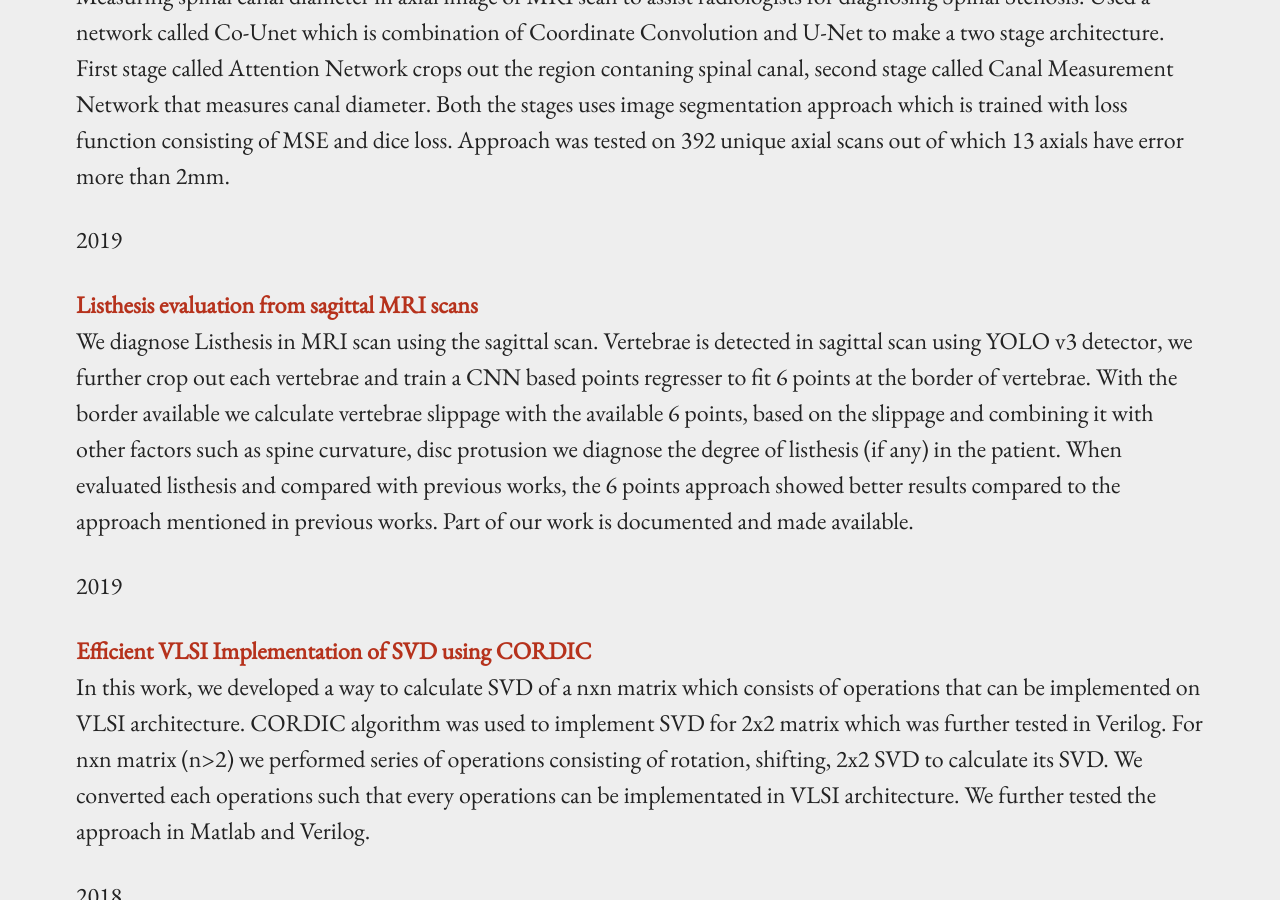
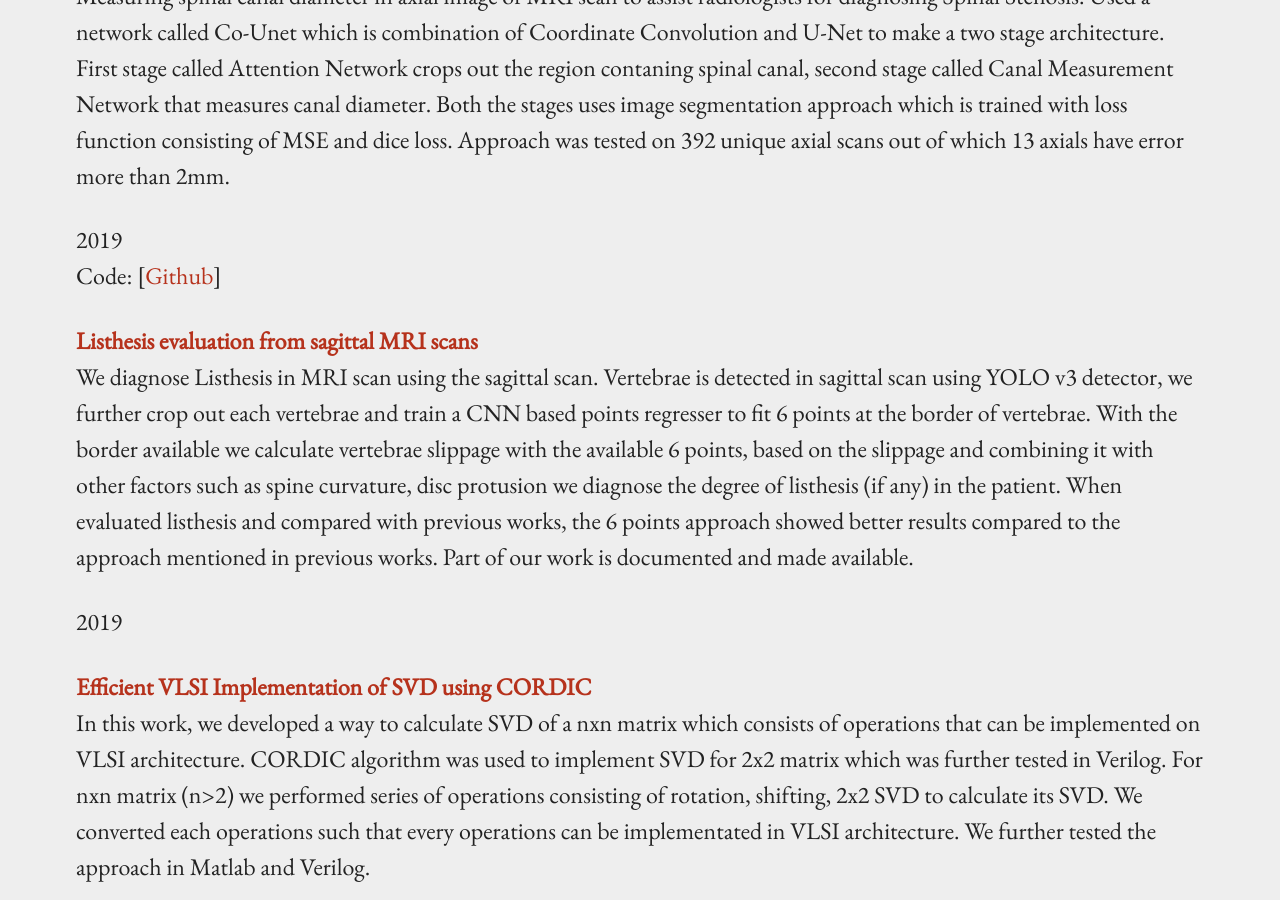
Before and after one commit to BadrinathS/BadrinathS.github.io, a Jekyll site: the page built from research.md, in a window 1280 px wide and 900 px high, scrolled down 807 px. Built offline with Jekyll 4.4.1, drawn with Linux system fonts in a browser that asks for light colours.

Commit message:
Update research.md

```diff
--- a/research.md
+++ b/research.md
@@ -53,9 +53,9 @@ projects:
       url:     "https://drive.google.com/open?id=1e616rdl3sSzC8woABygdQH4rdflWKa6q"
     #  doi:     "http://dx.doi.org"
     #  image:   "https://images.duckduckgo.com/iu/?u=http%3A%2F%2Fimages.moviepostershop.com%2Fthe-matrix-movie-poster-1999-#1020518087.jpg&f=1"
-    #  media:
-    #    - name: "IMDB"
-    #      url:  "http://www.imdb.com/title/tt0133093/"
+      media:
+        - name: "Github"
+    #      url:  "https://github.com/BadrinathS/Spinal_Canal_Measurement"
 
 
     - title:   "Listhesis evaluation from sagittal MRI scans"
```
